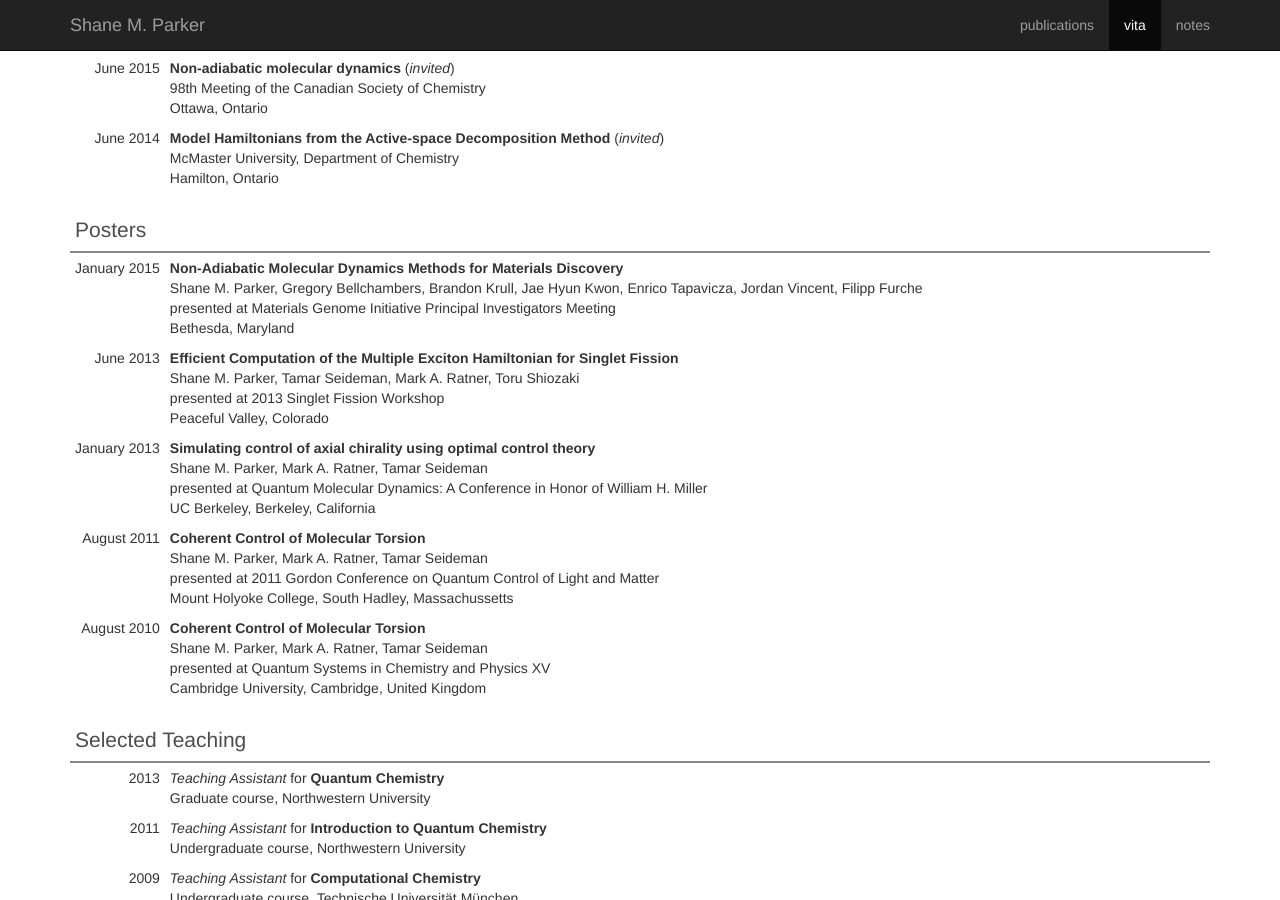
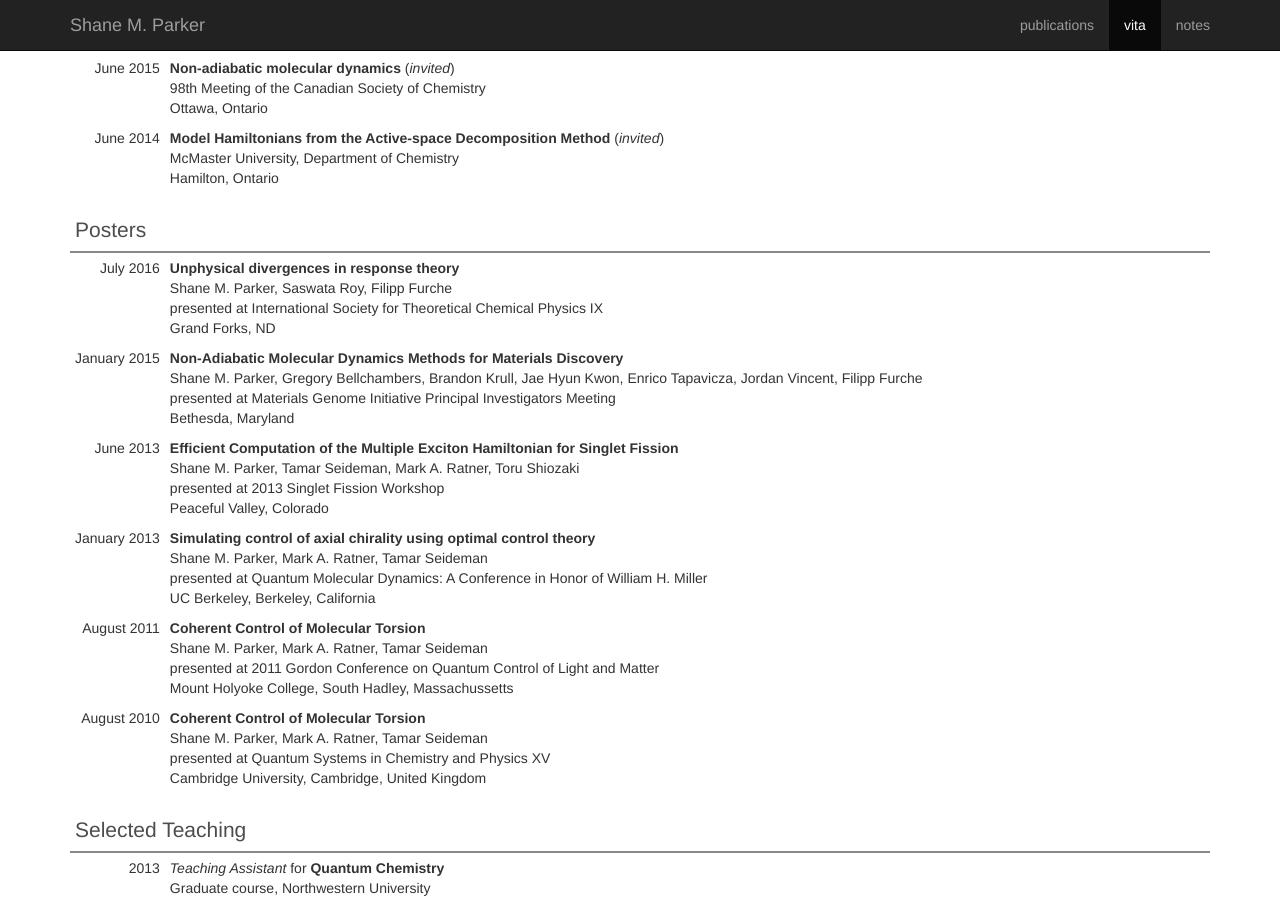
Before and after one commit to smparker/smparker.github.io, a Jekyll site: the page built from vita.html, in a window 1280 px wide and 900 px high, scrolled down 1117 px. Built offline with Jekyll 4.4.1, drawn with Linux system fonts in a browser that asks for light colours; nearby versions of some CDN libraries.

Commit message:
adds ISTCP poster

```diff
--- a/_data/posters.yml
+++ b/_data/posters.yml
@@ -1,3 +1,9 @@
+- title: Unphysical divergences in response theory
+  authors: Shane M. Parker, Saswata Roy, Filipp Furche
+  event: International Society for Theoretical Chemical Physics IX
+  location: Grand Forks, ND
+  time: July 2016
+
 - title: Non-Adiabatic Molecular Dynamics Methods for Materials Discovery
   authors: Shane M. Parker, Gregory Bellchambers, Brandon Krull, Jae Hyun Kwon, Enrico Tapavicza, Jordan Vincent, Filipp Furche
   event: Materials Genome Initiative Principal Investigators Meeting
```
